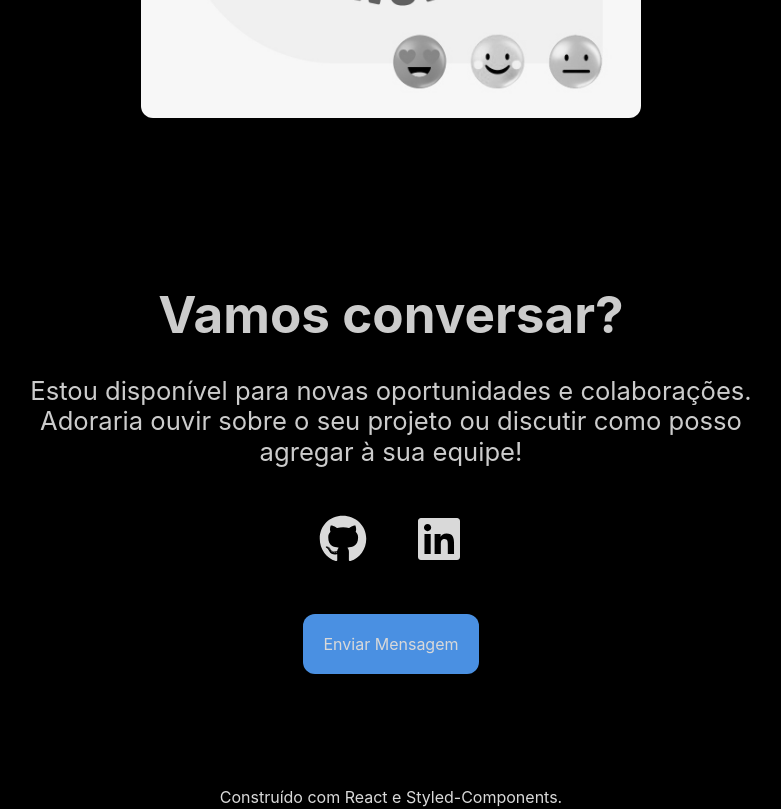
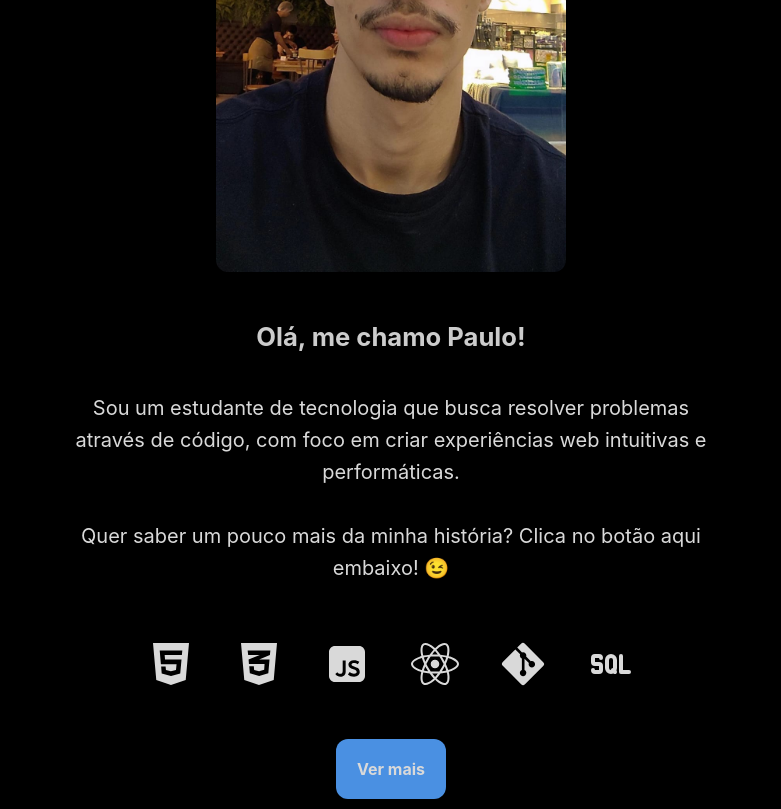
Before and after one commit to Pauloglhr/portifolio, a React (Vite) app: page / in a window 1280 px wide. Shown: the part 1340-2149 px from the top of the page, without its empty margins (249-1030 px from the left). Built offline with nearby package versions, Linux system fonts and the light colour scheme.

Commit message:
feat: ajuste nos estilos de formatação de ContactSection e adiciona AboutSection

```diff
--- /dev/null
+++ b/src/components/AboutSection/index.jsx
@@ -0,0 +1,153 @@
+import styled from "styled-components";
+import foto from "@/assets/image/eu.jpeg";
+import { Link } from "react-router-dom";
+import { useTransitionNavigate } from "@/contexts/NavigationContext";
+
+import { FaHtml5, FaCss3Alt, FaReact, FaGitAlt } from "react-icons/fa";
+import { RiJavascriptFill } from "react-icons/ri";
+import { TbSql } from "react-icons/tb";
+
+const StyledAboutSection = styled.section`
+  min-height: 100vh;
+  margin: 0 auto;
+  display: flex;
+  flex-direction: column;
+  justify-content: center;
+  gap: 1rem;
+  text-align: center;
+  align-items: center;
+  max-width: 900px;
+  padding: 2rem;
+
+  h3 {
+    font-size: clamp(2.5rem, 4vw, 4rem);
+    margin-bottom: 2rem;
+    color: #ccc;
+  }
+
+  h4 {
+    font-size: clamp(1.5rem, 2vw, 2rem);
+    margin-bottom: 1rem;
+    color: #ccc;
+  }
+
+  p {
+    margin: 0.5rem;
+    font-size: clamp(1rem, 2vw, 1.25rem);
+    max-width: 650px;
+    line-height: 1.6;
+  }
+
+  .conteudo {
+    display: flex;
+    flex-direction: column;
+    align-items: center;
+    gap: 1rem;
+
+    img {
+      max-width: 350px;
+      width: 100%;
+      height: auto;
+      border-radius: 12px;
+      object-fit: cover;
+    }
+  }
+
+  .tecnologias {
+    padding: 2rem 0;
+
+    ul {
+      display: flex;
+      flex-wrap: wrap;
+      gap: 2.5rem;
+      justify-content: center;
+      padding: 0;
+      margin: 0;
+      list-style-type: none;
+    }
+
+    .tecnologia-icon {
+      transition: transform 0.2s ease, filter 0.2s ease;
+      cursor: pointer;
+
+      &:hover {
+        transform: scale(1.15);
+        filter: brightness(1.2);
+      }
+    }
+  }
+
+  .ver-mais-btn {
+    background-color: #4a90e2;
+    cursor: pointer;
+    border: none;
+    padding: 1.3rem;
+    border-radius: 12px;
+    transition: ease 0.2s;
+    text-decoration: none;
+    font-weight: bold;
+
+    &:hover {
+      background-color: #376ca8;
+    }
+  }
+`;
+
+const technologies = [
+  { name: "HTML5", Icon: FaHtml5 },
+  { name: "CSS3", Icon: FaCss3Alt },
+  { name: "JavaScript", Icon: RiJavascriptFill },
+  { name: "React", Icon: FaReact },
+  { name: "Git", Icon: FaGitAlt },
+  { name: "SQL", Icon: TbSql },
+];
+
+const AboutSection = () => {
+  const { navigateWithTransition } = useTransitionNavigate();
+
+  const handleLinkClick = (e, to) => {
+    e.preventDefault();
+    navigateWithTransition(to);
+  };
+
+  return (
+    <StyledAboutSection>
+      <h3>Quem sou eu?</h3>
+      <div className="conteudo">
+        <img
+          src={foto}
+          alt="Minha foto, utilizando um óculos preto, e com uma camisa preta, ao fundo há um restaurante com sombrinhas decorativas penduradas"
+        />
+        <h4>Olá, me chamo Paulo!</h4>
+        <p>
+          Sou um estudante de tecnologia que busca resolver problemas através de
+          código, com foco em criar experiências web intuitivas e performáticas.
+        </p>
+        <p>
+          Quer saber um pouco mais da minha história? Clica no botão aqui
+          embaixo! 😉
+        </p>
+      </div>
+
+      <div className="tecnologias">
+        <ul>
+          {technologies.map(({ name, Icon }) => (
+            <li key={name} title={name}>
+              <Icon size={"3em"} className="tecnologia-icon" />
+            </li>
+          ))}
+        </ul>
+      </div>
+
+      <Link
+        to={"/About"}
+        onClick={(e) => handleLinkClick(e, "/About")}
+        className="ver-mais-btn"
+      >
+        Ver mais
+      </Link>
+    </StyledAboutSection>
+  );
+};
+
+export default AboutSection;
--- a/src/components/ContatcSection/index.jsx
+++ b/src/components/ContatcSection/index.jsx
@@ -3,7 +3,7 @@ import { FaGithub } from "react-icons/fa";
 import { FaLinkedin } from "react-icons/fa";
 
 const StyledContactSection = styled.section`
-  height: 80vh;
+  min-height: 100vh;
   margin: 0 auto;
   display: flex;
   flex-direction: column;
@@ -21,13 +21,12 @@ const StyledContactSection = styled.section`
       margin-bottom: 2rem;
       color: #ccc;
     }
-    span {
-      text-align: center;
-      font-size: clamp(1.2rem, 2vw, 1.6rem);
-      margin-bottom: 2rem;
-      line-height: 1.9rem;
-      color: #ccc;
-    }
+    p {
+    margin: 0.5rem;
+    font-size: clamp(1rem, 2vw, 1.25rem);
+    max-width: 650px;
+    line-height: 1.6;
+  }
   }
 
   .social {
@@ -42,13 +41,16 @@ const StyledContactSection = styled.section`
     }
   }
 
-  button {
+  .mailTo {
     background-color: #4a90e2;
     cursor: pointer;
     border: none;
     padding: 1.3rem;
     border-radius: 12px;
     transition: ease 0.2s;
+    text-decoration: none;
+    font-weight: bold;
+
     &:hover {
       background-color: #376ca8;
     }
@@ -60,11 +62,11 @@ const ContactSection = () => {
     <StyledContactSection>
       <div className="conteudo">
         <h3>Vamos conversar?</h3>
-        <span>
+        <p>
           Estou disponível para novas oportunidades e colaborações. <br />
           Adoraria ouvir sobre o seu projeto ou discutir como posso agregar à
           sua equipe!
-        </span>
+        </p>
       </div>
       <div className="social">
         <a href="https://github.com/Pauloglhr" target="_blank">
@@ -74,7 +76,7 @@ const ContactSection = () => {
           <FaLinkedin size={"3em"} className="social-icon" />
         </a>
       </div>
-      <button>Enviar Mensagem</button>
+      <a href="mailto:dev.paulotorres@gmail.com" className="mailTo">Enviar Mensagem</a>
     </StyledContactSection>
   );
 };
--- a/src/components/ProjectSection/index.jsx
+++ b/src/components/ProjectSection/index.jsx
@@ -8,7 +8,11 @@ import bgProjeto1 from "@/assets/projetoImage/1/imagem.png";
 import { useTransitionNavigate } from "@/contexts/NavigationContext";
 
 const StyledProjectSection = styled.section`
-  min-height: 60vh;
+  min-height: 100vh;
+  display: flex;
+  flex-direction: column;
+  justify-content: center;
+  align-items: center;
   h3 {
     text-align: center;
     font-size: clamp(2.5rem, 4vw, 4rem);
--- a/src/pages/About.jsx
+++ b/src/pages/About.jsx
@@ -1,6 +1,6 @@
 import styled from "styled-components";
 
-const StyledAboutSection = styled.section`
+const StyledAboutPage = styled.section`
   display: flex;
   justify-content: center;
   align-items: center;
@@ -11,9 +11,9 @@ const StyledAboutSection = styled.section`
 const About = () => {
   return (
     <>
-      <StyledAboutSection>
+      <StyledAboutPage>
         <h2>Sobre mim!</h2>
-      </StyledAboutSection>
+      </StyledAboutPage>
     </>
   );
 };
--- a/src/pages/Inicio.jsx
+++ b/src/pages/Inicio.jsx
@@ -1,5 +1,6 @@
 "use client";
 
+import AboutSection from "@/components/AboutSection";
 import ContactSection from "@/components/ContatcSection";
 import HeroSection from "@/components/HeroSection";
 import ProjectSection from "@/components/ProjectSection";
@@ -8,6 +9,7 @@ const Inicio = () => {
   return (
     <>
       <HeroSection />
+      <AboutSection />
       <ProjectSection />
       <ContactSection />
     </>
```
Also changed, not shown: src/assets/image/eu.jpeg (added).
